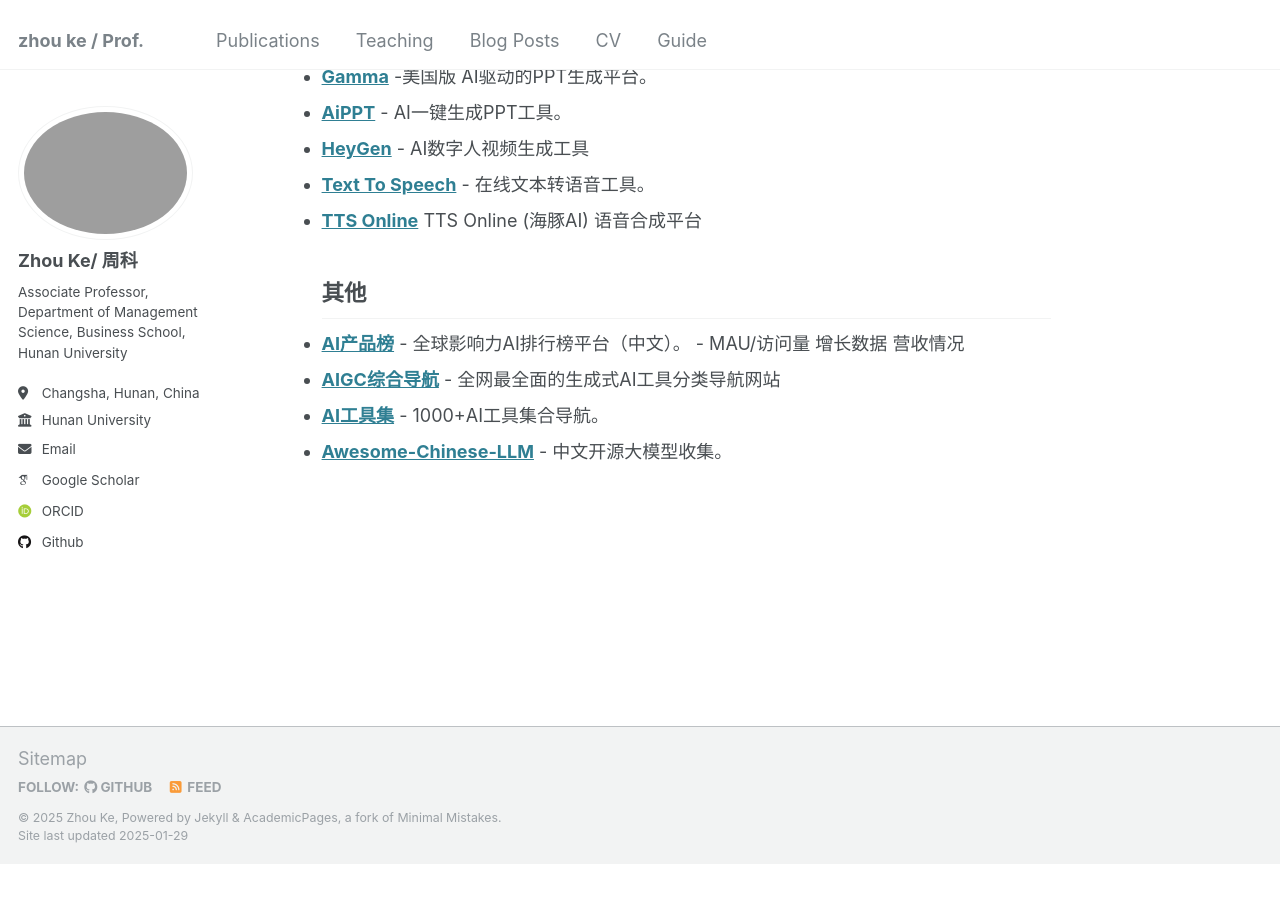
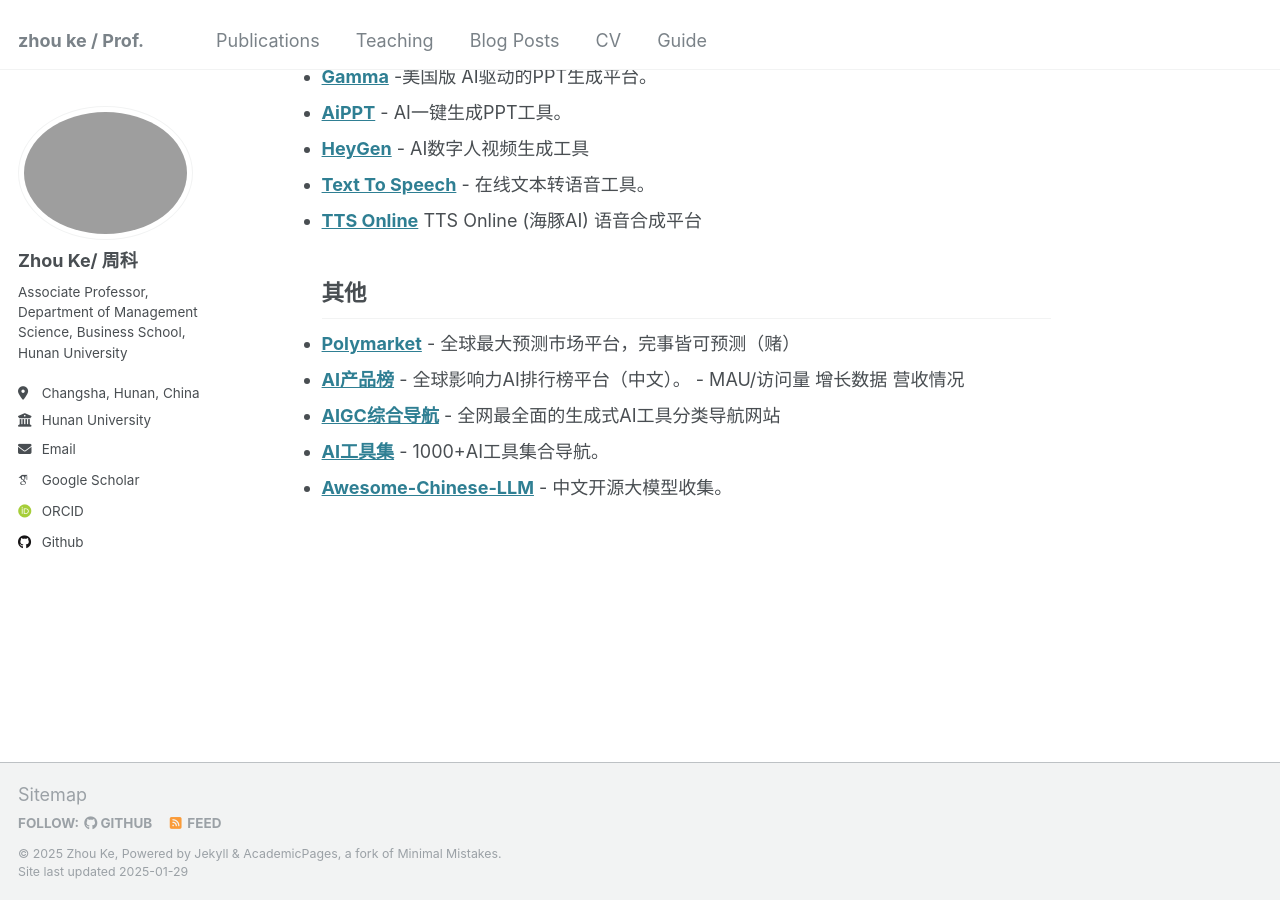
Before and after one commit to hustzhke/hustzhke.github.io, a Jekyll site: the page built from _pages/about.md, in a window 1280 px wide and 900 px high, scrolled down 3139 px. Built offline with Jekyll 4.4.1, drawn with Linux system fonts in a browser that asks for light colours; some web fonts are replaced; before the commit the page ends 4003 px from its top, so only the background shows below that.

Commit message:
Update about.md

```diff
--- a/_pages/about.md
+++ b/_pages/about.md
@@ -76,6 +76,7 @@
 * **[Text To Speech](https://www.text-to-speech.cn/)** - 在线文本转语音工具。
 * **[TTS Online](https://www.ttson.cn/)** TTS Online (海豚AI) 语音合成平台
 ## 其他
+* **[Polymarket](https://polymarket.com)** - 全球最大预测市场平台，完事皆可预测（赌）
 * **[AI产品榜](https://www.aicpb.com)** - 全球影响力AI排行榜平台（中文）。 - MAU/访问量 增长数据 营收情况
 * **[AIGC综合导航](https://www.aigc.cn/)** - 全网最全面的生成式AI工具分类导航网站
 * **[AI工具集](https://ai-bot.cn/)** - 1000+AI工具集合导航。
```
